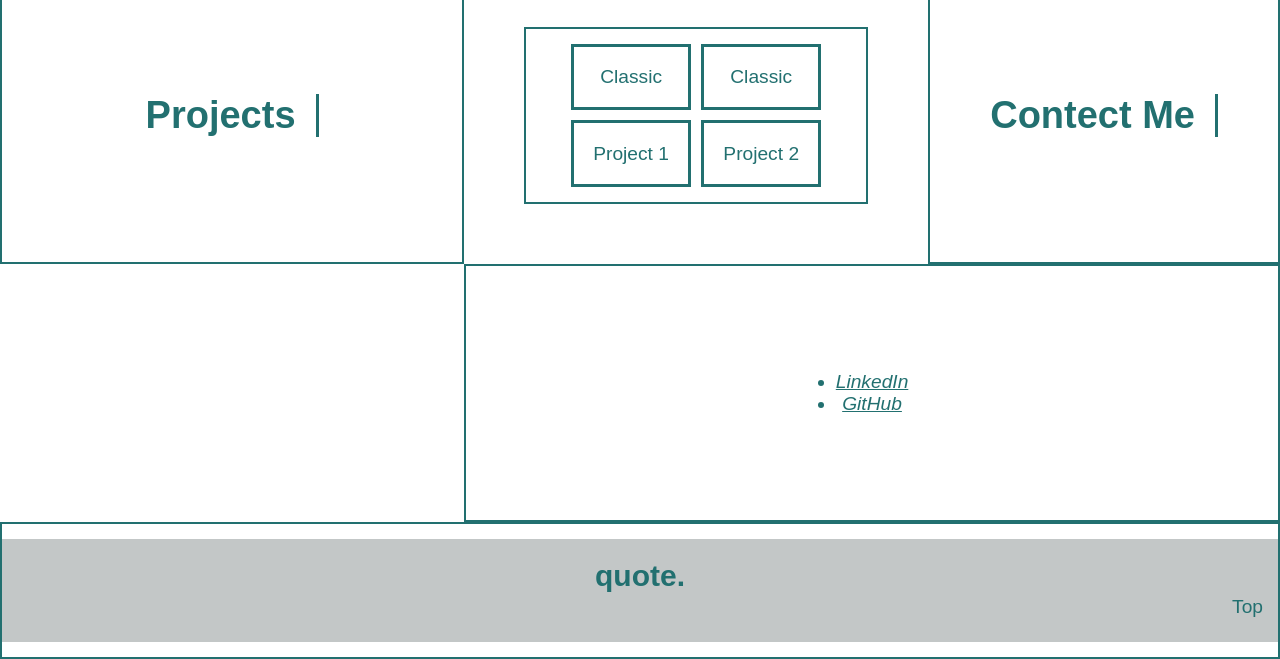
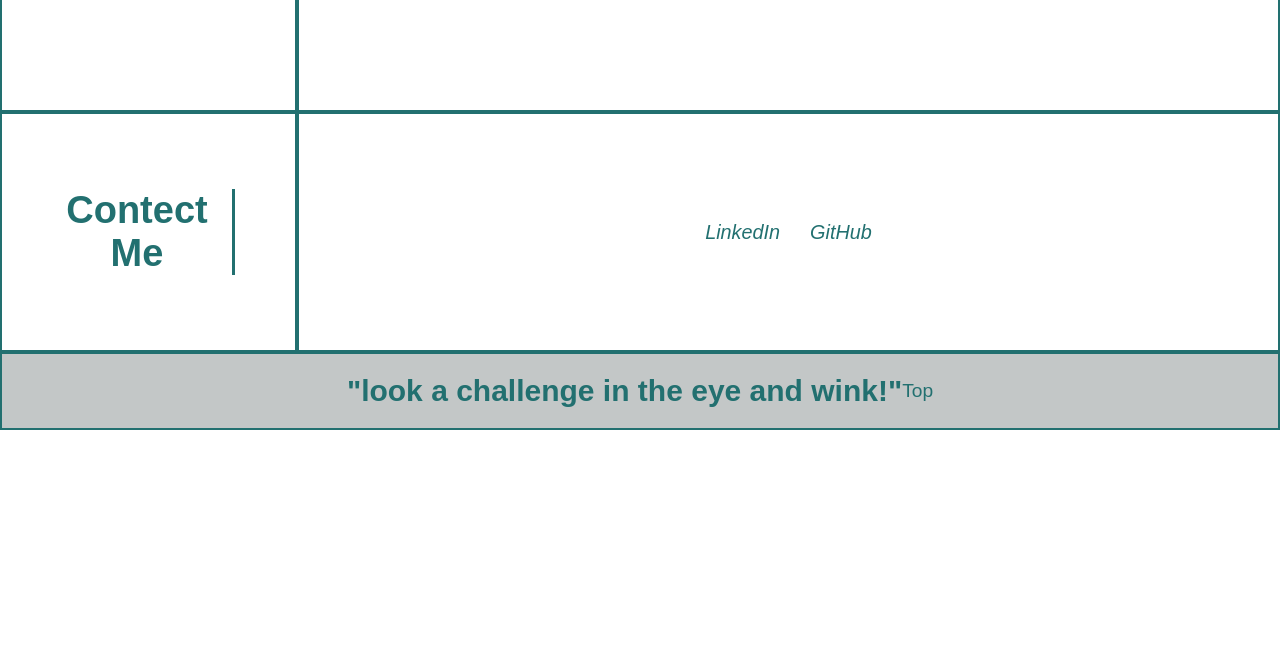
Before and after one commit to ann760/MyPortfolio, a plain HTML site: page index.html in a window 1280 px wide. Shown: the part 616-1275 px from the top of the page. After the commit the page ends 1046 px from the top, so only its background shows below. Drawn offline with Linux system fonts and the light colour scheme.

Commit message:
more grid css

```diff
--- a/assets/css/style.css
+++ b/assets/css/style.css
@@ -13,8 +13,8 @@ body {
 .body-grid-container {
     width: 100%;
     display: grid;
-    grid-template-columns: repeat(2, 4fr);
-    grid-template-rows: repeat(2, 1fr);
+    grid-template-columns: repeat(1, 1fr);
+    grid-template-rows: repeat(1, 1fr);
     color:  #227070;
     font-size: 1.2rem;
   }
@@ -28,12 +28,17 @@ body {
     text-align: center;
   }
 
-  .body-grid-item.three {
+.body-grid-item.three {
     grid-column: 1 / span 3;
   }
 
-  .body-grid-item.both {
+.body-grid-item.both {
     grid-column: 2 / span 2;
+  }
+
+.body-grid-item.contact {
+    grid-template-columns: 1/1;
+    grid-template-rows: 3/1;
   }
 
 /* apply styles to <header> */
@@ -41,7 +46,7 @@ body {
     padding: 20px 35px;
     background-color: #c3c7c7;
     display: flex;
-    justify-content: space-around;
+    justify-content: space-between;
     flex-wrap: wrap;
   }
 
@@ -118,10 +123,10 @@ section {
   }
 
 .project-grid-container {
-    /*max-width: 940px;
-    margin: 0 auto;*/
+    max-width: 940px;
+    margin: 0 auto;
     display: grid;
-    grid-template-columns: repeat(2, 1fr);
+    grid-template-columns: repeat(4, 1fr) 1fr;
     grid-template-rows: repeat(2, 1fr);
     grid-gap: 10px;
 }
@@ -131,6 +136,7 @@ section {
     padding: 1em;
     color: #227070;
   }
+
 /* end projects */
 
 /* apply styles to <contact> */
@@ -144,38 +150,26 @@ section {
     flex-wrap: wrap;
   }
 
-.contact-info > * {
-    flex: 1;
-    margin: 15px;
-  }
-
-.contact-info iframe {
-    height: 400px;
-  }
-
-.contact-info div {
-    color: white;
-    border: 1px solid #227070;
-  }
-
-.contact-info h3 {
-    color: white;
-    font-size: 32px;
-  }
-
-.contact-info p {
+#contact-info p {
     margin: 20px 0;
     line-height: 1.5;
     font-size: 16px;
     font-style: normal;
   }
 
-.contact-info a {
+#contact-info a {
+    text-decoration: none;
     color: #227070;
   }
+#contact-info address ul {
+    display: flex;
+    flex-wrap: wrap;
+    justify-content: space-between;
+    align-items: center;
+    list-style: none;
+  }
 
-.contact-info div ul li a {
-    text-decoration: none;
+#contact-info address ul li a {
     padding: 10px 15px;
     font-weight: lighter;
     font-size: 1.55vw;
@@ -183,27 +177,27 @@ section {
 /* end contect */
 
 /* apply styles to <footer> */
-footer {
+#footer {
     background: #c3c7c7;
     width: 100%;
     padding: 20px 15px;
   }
 
-footer h2 {
+#footer h2 {
     display: flex;
-    justify-content: space-around;
+    justify-content: space-between;
     flex-wrap: wrap;
     color: #227070;;
     font-size: 30px;
     margin: 0;
   }
 
-footer div {
+#footer div {
     line-height: 1.5;
-    text-align: right;
+    text-align: left;
   }
 
-footer a {
+#footer div a {
     text-decoration: none;
     color: #227070;
   }
@@ -216,7 +210,25 @@ footer a {
 
 /* MEDIA QUERY FOR TABLETS AND SMALLER */
 @media screen and (max-width: 768px) {
+    .body-grid-container {
+        grid-template-columns: 1fr 1fr;
+      }
 
+      .body-grid-item {
+        grid-column: 1;
+      }
+
+      .body-grid-item.both {
+        grid-column: 1 / -1;
+      }
+
+      .body-grid-item {
+        transform: none;
+        writing-mode: unset;
+        grid-column: 1 / -1;
+        grid-row: -1;
+      }
+    }
 }
 
 /* MEDIA QUERY FOR MOBILE PHONES AND SMALLER */
--- a/index.html
+++ b/index.html
@@ -13,7 +13,6 @@
 
             <!-- Headers -->
             <div id = header class="body-grid-item three">
-
                 <h1>Built by Ann-Marie</h1>
                 <nav>
                   <!-- unordered list element -->
@@ -56,24 +55,25 @@
         <!-- Body Projects -->
           <div class="body-grid-item">
             <section id="projects" class="project">
-              <div class="flex-row">
+              <div>
                 <h2 class="section-title primary-border">Projects</h2>
               </div>
             </section>
           </div>
-          <section>
+
           <div class="body-grid-item both">
+           <Section>
               <div class="project-grid-wrapper">
                 <div class="project-grid-container">
-                <!-- Headers -->
-                <div class="project-grid-item">
-                  Classic
-                </div>
+
                   <div class="project-grid-item">
                     Classic
                   </div>
 
-                <!-- Body -->
+                  <div class="project-grid-item">
+                    Classic
+                  </div>
+
                   <div class="project-grid-item">
                     Project 1
                   </div>
@@ -81,23 +81,24 @@
                   <div class="project-grid-item">
                     Project 2
                   </div>
+
                 </div>
               </div>
-          </section>
+            </Section>
+          </div>
 
         <!-- Body Contact -->
         <div class="body-grid-item">
           <section id="contact-me" class="contact">
-          <div class="flex-row">
+            <div>
               <h2 class="section-title primary-border">Contect Me</h2>
             </div>
           </section>
         </div>
 
         <div class="body-grid-item both">
-          <section>
-            <div class="contact-info">
-                <address class="contact-info">
+            <section id="contact-info" class="contact-info">
+                <address id="contact-info" class="contact-info">
                   <ul>
                     <li>
                       <a href="https://www.linkedin.com/in/ann-marie-orozco-2218b925/"> LinkedIn </a>
@@ -107,19 +108,16 @@
                     </li>
                   </ul>
                 </address>
-            </div>
               </section>
         </div>
 
           <!--footer-->
-          <div class="body-grid-item three">
-            <footer>
-              <h2>quote.</h2>
+          <div id="footer" class="body-grid-item three">
+            <h2>"look a challenge in the eye and wink!"</h2>
               <!-- link to top-->
-              <div class="top">
+            <div>
               <a href="#header">Top</a>
             </div>
-            </footer>
           </div>
 
     </body>
```
Lines whose indentation alone changed are shown as unchanged.
